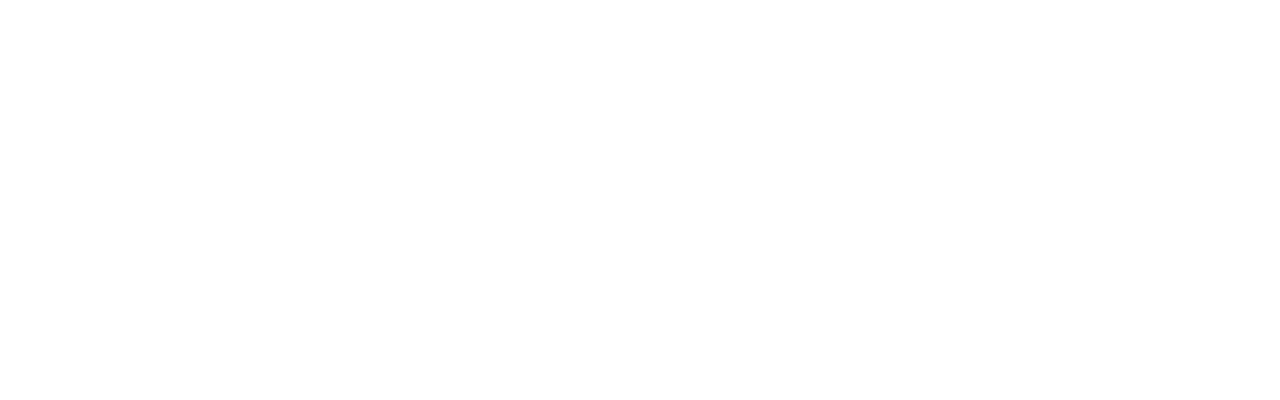
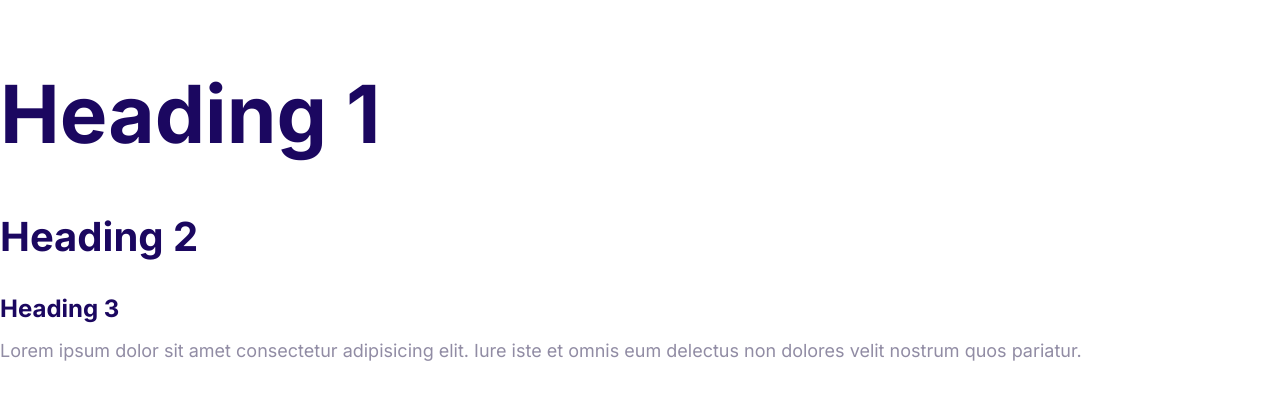
Before and after one commit to dravidjones28/mrdj_demo, a plain HTML site: page index.html in a window 1280 px wide. Drawn offline with Linux system fonts and the light colour scheme.

Commit message:
define the styles of the font

```diff
--- a/css/styles.css
+++ b/css/styles.css
@@ -9,3 +9,51 @@
   --color-heading: #1b0760;
   --color-body: #918ca4;
 }
+
+body {
+  color: var(--color-body);
+  font-family: Inter, Arial, Helvetica, sans-serif;
+  font-size: 2.4rem;
+  line-height: 1.5;
+}
+
+/* Typography */
+h1,
+h2,
+h3 {
+  color: var(--color-heading);
+  margin-bottom: 1rem;
+}
+
+h1 {
+  font-size: 7rem;
+}
+
+h2 {
+  font-size: 4rem;
+}
+
+h3 {
+  font-size: 3rem;
+}
+
+p {
+  margin-top: 0;
+}
+
+@media screen and (min-width: 1024px) {
+  body {
+    font-size: 1.8rem;
+  }
+  h1 {
+    font-size: 8rem;
+  }
+
+  h2 {
+    font-size: 4rem;
+  }
+
+  h3 {
+    font-size: 2.4rem;
+  }
+}
--- a/index.html
+++ b/index.html
@@ -7,6 +7,20 @@
     <link rel="stylesheet" href="css/normalize.css" />
     <link rel="stylesheet" href="css/styles.css" />
     <title>MRDJ</title>
+    <link rel="preconnect" href="https://fonts.googleapis.com" />
+    <link rel="preconnect" href="https://fonts.gstatic.com" crossorigin />
+    <link
+      href="https://fonts.googleapis.com/css2?family=Inter:wght@400;700&display=swap"
+      rel="stylesheet"
+    />
   </head>
-  <body></body>
+  <body>
+    <h1>Heading 1</h1>
+    <h2>Heading 2</h2>
+    <h3>Heading 3</h3>
+    <p>
+      Lorem ipsum dolor sit amet consectetur adipisicing elit. Iure iste et
+      omnis eum delectus non dolores velit nostrum quos pariatur.
+    </p>
+  </body>
 </html>
```
